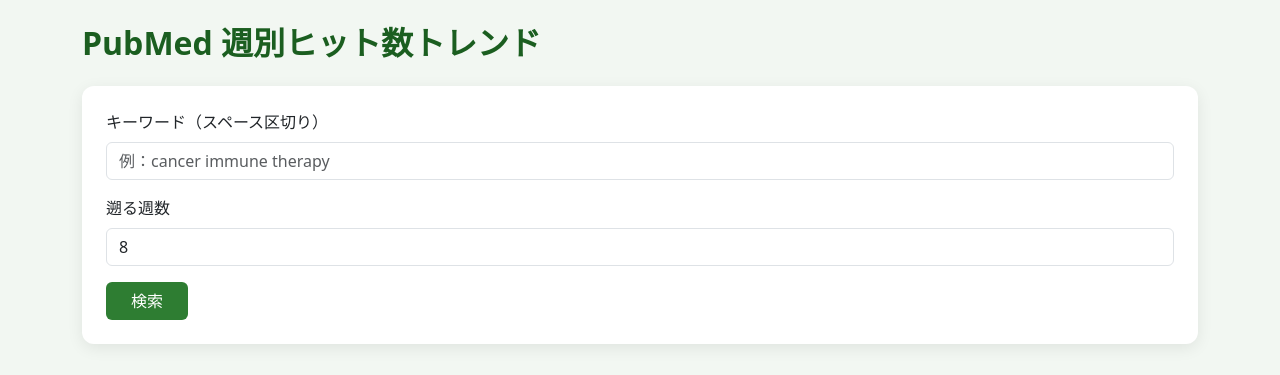
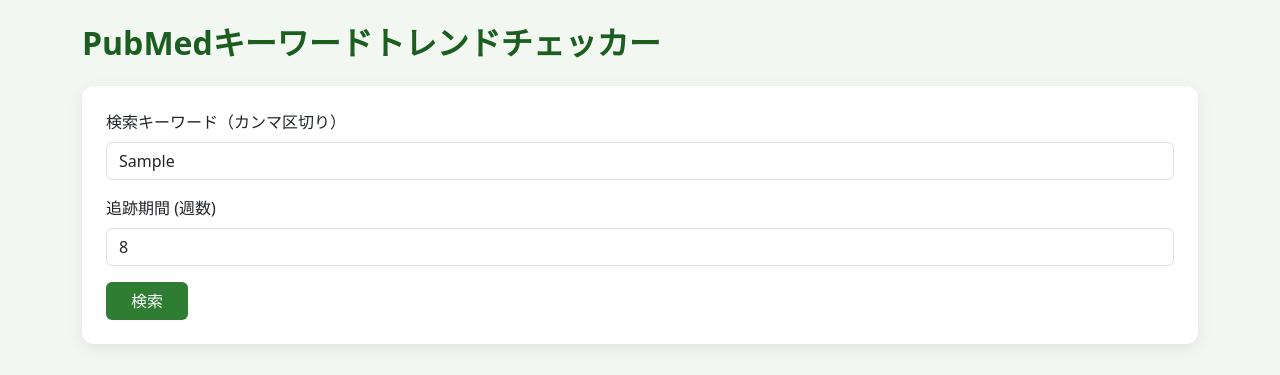
Before and after one commit to KurisuNaotsugu/journal_scraper, a Flask app: template keywords/templates/keywords.html in a window 1280 px wide. Shown: the top 375 px of the page. Run offline with Flask 3, Linux system fonts and the light colour scheme; the template is opened without the code that fills it: most values are stand-ins (such as "Sample title", 1, 10 or a date in 2020); parts of the project's set-up code (start-up, migrations or seed data) failed here and were passed over.

Commit message:
Fix redirect route and update keywords blueprint initialization; enhance keywords template for better user input

```diff
--- a/app.py
+++ b/app.py
@@ -21,7 +21,7 @@ def create_app():
     # Redirect the top page to /main
     @app.route('/')
     def index():
-        return redirect(url_for('main.main'))
+        return redirect(url_for('main.main_page'))
 
     # Generate Gemini API Client
     client = genai.Client(api_key=os.getenv("GEMINI_API_KEY"))
--- a/keywords/__init__.py
+++ b/keywords/__init__.py
@@ -1,7 +1,7 @@
 from flask import Blueprint
 
 # Generate Blueprint instances
-keywords_bp  = Blueprint('keywords', __name___, template_folder='templates')
+keywords_bp  = Blueprint('keywords', __name__, template_folder='templates')
 
 # Blueprint modules import
 from . import routes
--- a/keywords/templates/keywords.html
+++ b/keywords/templates/keywords.html
@@ -46,19 +46,19 @@
 
 <div class="container">
 
-    <h2 class="header-title mb-4">PubMed 週別ヒット数トレンド</h2>
+    <h2 class="header-title mb-4">PubMedキーワードトレンドチェッカー</h2>
 
     <div class="card p-4">
         <form method="POST">
 
             <div class="mb-3">
-                <label class="form-label">キーワード（スペース区切り）</label>
-                <input type="text" class="form-control" name="keywords" placeholder="例：cancer immune therapy" required>
+                <label class="form-label">検索キーワード（カンマ区切り）</label>
+                <input type="text" class="form-control" name="keywords" placeholder="例：cancer immune therapy" value="{{ keywords_str }}" required>
             </div>
 
             <div class="mb-3">
-                <label class="form-label">遡る週数</label>
-                <input type="number" class="form-control" name="weeks" min="1" max="52" value="8">
+                <label class="form-label">追跡期間 (週数)</label>
+                <input type="number" class="form-control" name="weeks" min="1" max="52" value="8" value="{{ weeks }}">
             </div>
 
             <button type="submit" class="btn btn-green px-4">検索</button>
@@ -81,7 +81,7 @@
             data: {
                 labels: labels,
                 datasets: [{
-                    label: "PubMed 件数",
+                    label: "検索キーワード：{{ keywords_str }}",
                     data: values,
                     borderWidth: 3,
                     tension: 0.25,
--- a/main/__init__.py
+++ b/main/__init__.py
@@ -1,7 +1,7 @@
 from flask import Blueprint
 
 # Generate Blueprint instances
-keywords_bp  = Blueprint('keywords', __name___, template_folder='templates')
+main_bp  = Blueprint('main', __name__, template_folder='templates')
 
 # Blueprint modules import
-from . import keywords
+from . import routes
```
Also changed, not shown: keywords/routes.py (+14 -4 lines), modules/pubmed_operator.py (renamed from modules/pubmed_oprator.py).
